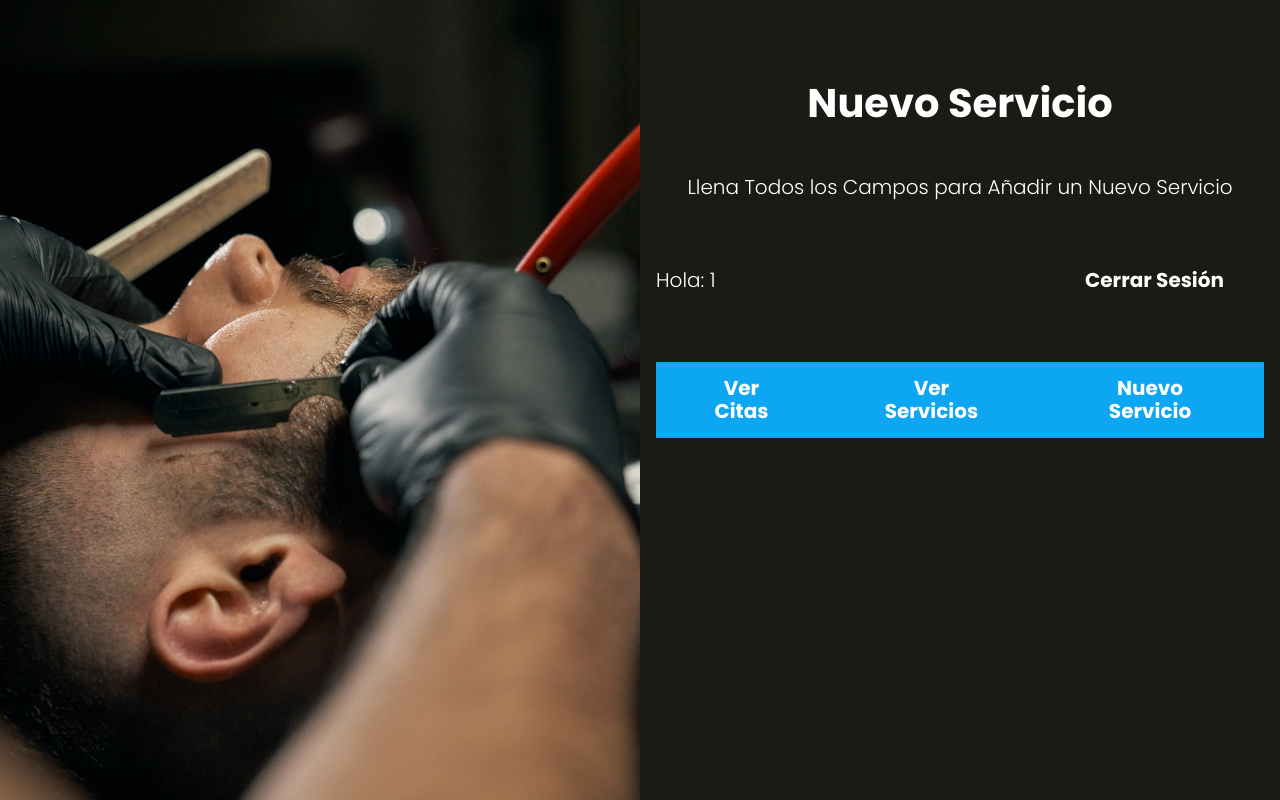
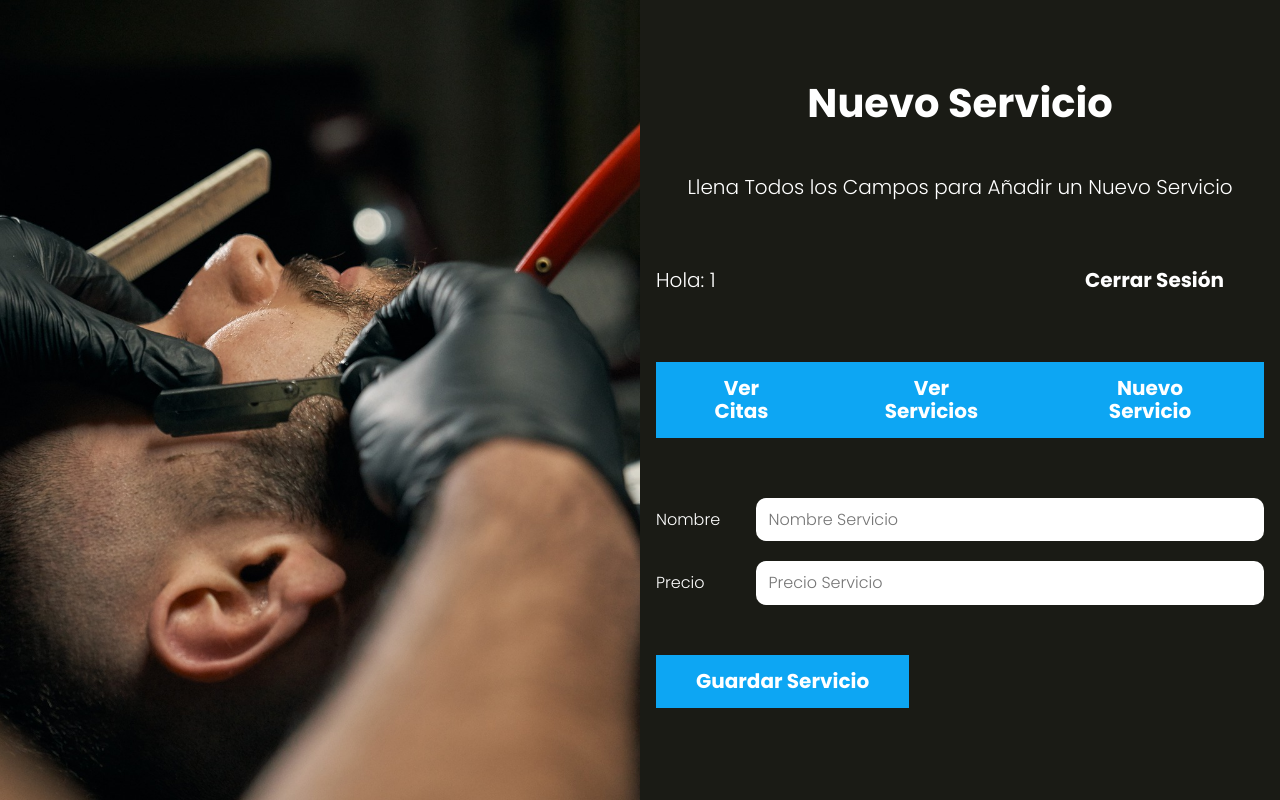
Before and after one commit to FacuLedesmaBertalot/DirectorioAppSalon, a PHP site: page /servicios/crear in a window 1280 px wide. Run offline with PHP 8.4, Linux system fonts and the light colour scheme; the visitor is signed in with stand-in values (Sample User, id 1).

Commit message:
Creando el form para servicios

```diff
--- a/views/servicios/crear.php
+++ b/views/servicios/crear.php
@@ -4,3 +4,9 @@
 <?php
 include_once __DIR__ . '/../templates/barra.php';
 ?>
+
+<form action="/servicios/crear" method="POST" class="formulario">
+    <?php include_once __DIR__ . '/formulario.php'; ?>
+
+<input type="submit" class="boton" value="Guardar Servicio">
+</form>
--- a/views/servicios/formulario.php
+++ b/views/servicios/formulario.php
@@ -0,0 +1,13 @@
+<div class="campo">
+
+    <label for="nombre">Nombre</label>
+    <input type="text" name="nombre" id="nombre" placeholder="Nombre Servicio">
+
+</div>
+
+<div class="campo">
+
+    <label for="precio">Precio</label>
+    <input type="number" name="precio" id="precio" placeholder="Precio Servicio">
+
+</div>
```
